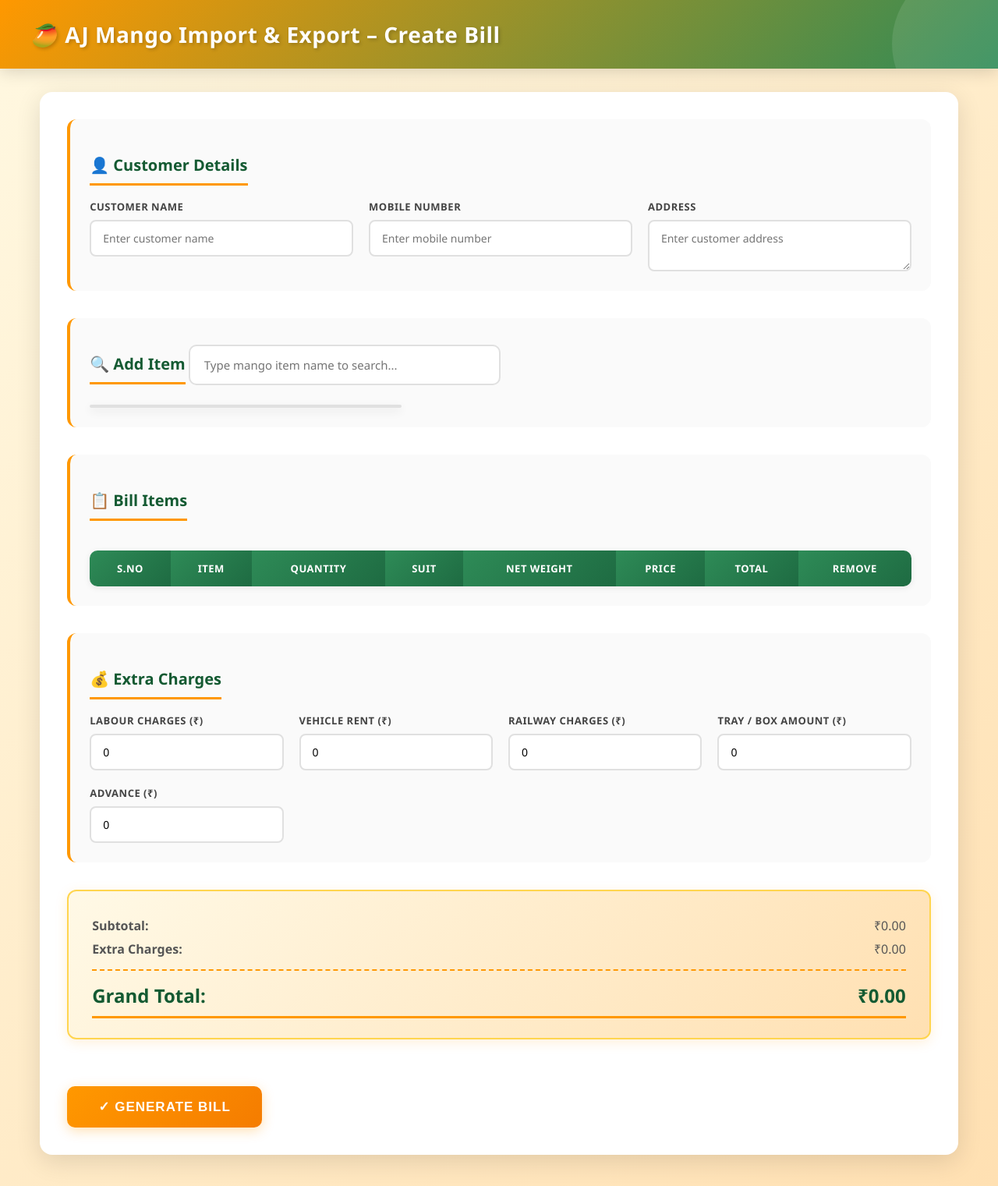
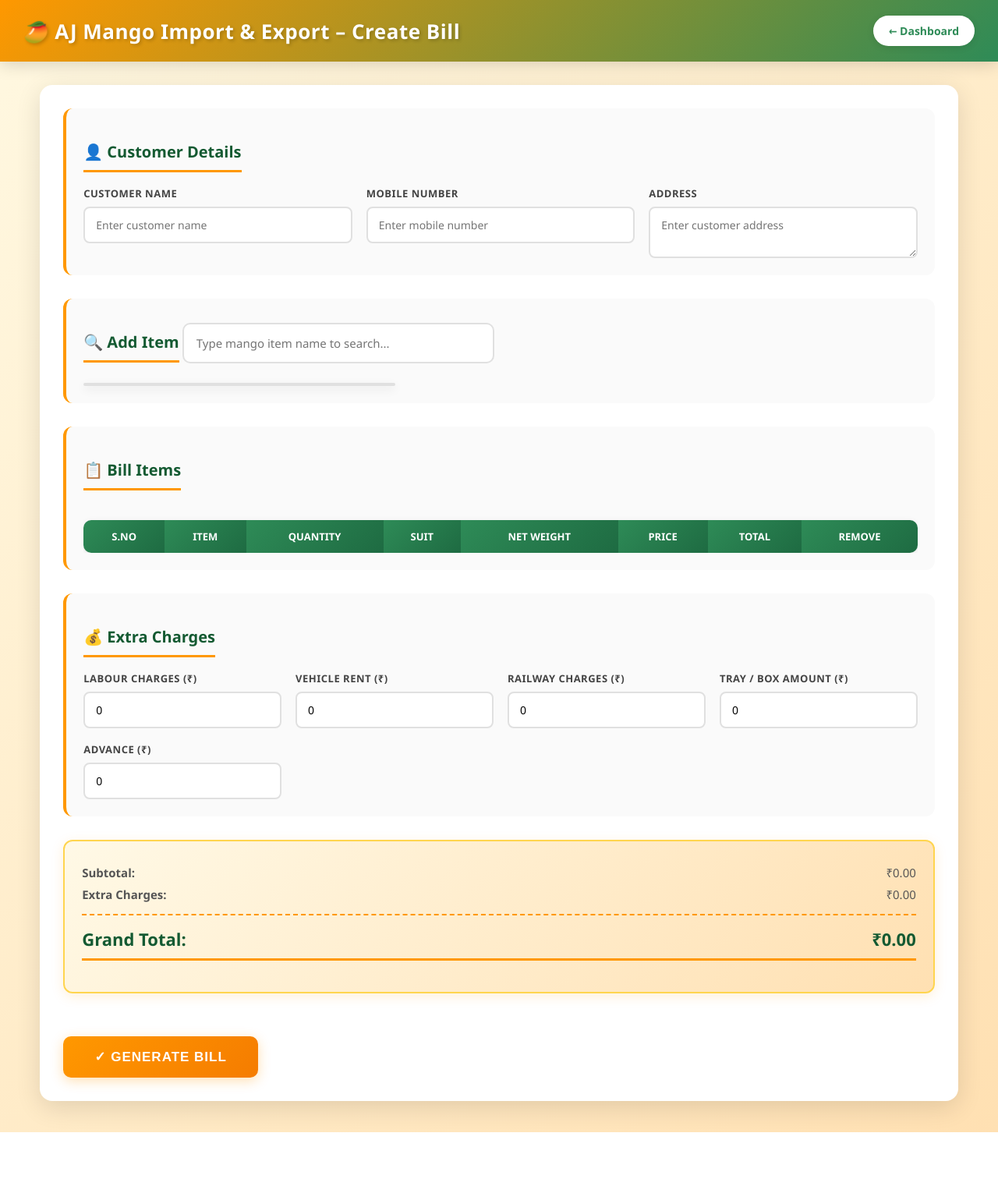
Before and after one commit to Khaleel-tech/AJ-trading, a Django app: page /create-bill/ in a window 1280 px wide. Shown: the whole page at 78% size. After the commit the page ends 1452 px from the top, so only its background shows below. Run offline with Django 5.2, Linux system fonts and the light colour scheme; a user stored in the database is signed in; data comes from the database, SQL or seed files in the repository; lists and menus that the app fills with data are empty.

```diff
--- a/billing/templates/billing/create_bill.html
+++ b/billing/templates/billing/create_bill.html
@@ -1,15 +1,11 @@
-
-
-
 <!DOCTYPE html>
 <html>
 <head>
     <title>Create Bill | AJ Mango Exports</title>
+    <meta name="viewport" content="width=device-width, initial-scale=1.0">
 
     <style>
-        * {
-            box-sizing: border-box;
-        }
+        * { box-sizing: border-box; }
 
         body {
             margin: 0;
@@ -19,53 +15,64 @@
             min-height: 100vh;
         }
 
+        /* ================= HEADER ================= */
+
         .header {
             background: linear-gradient(135deg, #FF9800 0%, #2E8B57 100%);
             color: white;
-            padding: 25px 40px;
+            padding: 20px 30px;
             box-shadow: 0 4px 20px rgba(0,0,0,0.15);
+            display: flex;
+            justify-content: space-between;
+            align-items: center;
+            flex-wrap: wrap;
+            gap: 12px;
             position: relative;
-            overflow: hidden;
-        }
-
-        .header::before {
-            content: '';
-            position: absolute;
-            top: -50%;
-            right: -5%;
-            width: 200px;
-            height: 200px;
-            background: rgba(255,255,255,0.1);
-            border-radius: 50%;
         }
 
         .header h1 {
             margin: 0;
-            font-size: 28px;
+            font-size: 26px;
             font-weight: 700;
             letter-spacing: 0.5px;
             text-shadow: 2px 2px 4px rgba(0,0,0,0.2);
-            position: relative;
-            z-index: 1;
         }
+
+        .back-btn {
+            background: white;
+            color: #2E8B57;
+            border: none;
+            padding: 10px 20px;
+            border-radius: 25px;
+            cursor: pointer;
+            font-weight: 600;
+            font-size: 14px;
+            text-decoration: none;
+            transition: all 0.3s ease;
+            box-shadow: 0 2px 10px rgba(0,0,0,0.1);
+        }
+
+        .back-btn:hover {
+            background: #f5f5f5;
+            transform: translateY(-2px);
+            box-shadow: 0 4px 15px rgba(0,0,0,0.2);
+        }
+
+        /* ================= CONTAINER ================= */
 
         .container {
             width: 92%;
             max-width: 1400px;
-            margin: 30px auto;
+            margin: 30px auto 40px auto;
             background: white;
-            padding: 35px;
+            padding: 30px;
             border-radius: 16px;
             box-shadow: 0 8px 32px rgba(0,0,0,0.12);
-            margin-bottom: 40px;
-        }
-
-        h2, h3 {
-            color: #145A32;
-            font-weight: 700;
         }
 
         h3 {
+            color: #145A32;
+            font-weight: 700;
             font-size: 20px;
             margin-bottom: 18px;
             padding-bottom: 10px;
@@ -74,8 +81,8 @@
         }
 
         .section {
-            margin-bottom: 35px;
-            padding: 25px;
+            margin-bottom: 30px;
+            padding: 22px;
             background: #fafafa;
             border-radius: 12px;
             border-left: 4px solid #FF9800;
@@ -87,10 +94,12 @@
             box-shadow: 0 4px 12px rgba(0,0,0,0.08);
         }
 
+        /* ================= FIELDS ================= */
+
         .field-group {
             display: grid;
-            grid-template-columns: repeat(auto-fit, minmax(250px, 1fr));
-            gap: 20px;
+            grid-template-columns: repeat(auto-fit, minmax(220px, 1fr));
+            gap: 18px;
         }
 
         .field-wrapper {
@@ -109,7 +118,7 @@
 
         input, textarea {
             width: 100%;
-            padding: 12px 15px;
+            padding: 12px 14px;
             border-radius: 8px;
             border: 2px solid #e0e0e0;
             font-size: 14px;
@@ -128,10 +137,12 @@
             min-height: 60px;
         }
 
+        /* ================= SEARCH ================= */
+
         #itemSearch {
             width: 100%;
             max-width: 400px;
-            padding: 14px 18px;
+            padding: 14px 16px;
             border-radius: 10px;
             border: 2px solid #e0e0e0;
             font-size: 15px;
@@ -154,19 +165,21 @@
         }
 
         #suggestions div {
-            padding: 12px 18px;
+            padding: 12px 16px;
             cursor: pointer;
             transition: all 0.2s ease;
             border-bottom: 1px solid #f0f0f0;
         }
 
-        #suggestions div:last-child {
-            border-bottom: none;
+        #suggestions div:hover {
+            background: #FFF3E0;
+            padding-left: 22px;
         }
 
-        #suggestions div:hover {
-            background: #FFF3E0;
-            padding-left: 24px;
+        /* ================= TABLE ================= */
+
+        .table-wrapper {
+            overflow-x: auto;
         }
 
         table {
@@ -177,55 +190,42 @@
             border-radius: 10px;
             overflow: hidden;
             box-shadow: 0 2px 8px rgba(0,0,0,0.08);
+            min-width: 700px;
         }
 
         th {
             background: linear-gradient(135deg, #2E8B57 0%, #1e6b42 100%);
             color: white;
-            padding: 14px 12px;
+            padding: 12px 10px;
             font-size: 13px;
             font-weight: 600;
             text-transform: uppercase;
-            letter-spacing: 0.5px;
         }
 
         td {
-            padding: 14px 12px;
+            padding: 12px 10px;
             text-align: center;
             border-bottom: 1px solid #e8e8e8;
             font-size: 14px;
             background: white;
         }
 
-        tr:hover td {
-            background: #fafafa;
-        }
-
-        tr:last-child td {
-            border-bottom: none;
-        }
-
         .remove-btn {
             background: linear-gradient(135deg, #e74c3c 0%, #c0392b 100%);
             color: white;
             border: none;
-            padding: 7px 14px;
+            padding: 6px 12px;
             border-radius: 6px;
             cursor: pointer;
             font-weight: 600;
             font-size: 13px;
-            transition: all 0.3s ease;
-            box-shadow: 0 2px 6px rgba(231, 76, 60, 0.3);
         }
 
-        .remove-btn:hover {
-            transform: translateY(-2px);
-            box-shadow: 0 4px 12px rgba(231, 76, 60, 0.4);
-        }
+        /* ================= SUMMARY ================= */
 
         .summary-box {
             background: linear-gradient(135deg, #FFF9E6 0%, #FFE0B2 100%);
-            padding: 25px 30px;
+            padding: 22px;
             border-radius: 12px;
             margin-top: 20px;
             border: 2px solid #FFD54F;
@@ -234,29 +234,23 @@
 
         .summary-box p {
             margin: 8px 0;
-            font-size: 16px;
+            font-size: 15px;
             color: #555;
             display: flex;
             justify-content: space-between;
-            align-items: center;
         }
 
         .summary-box h3 {
-            margin: 15px 0 0 0;
-            font-size: 24px;
+            margin-top: 15px;
+            font-size: 22px;
             color: #145A32;
             padding-top: 15px;
             border-top: 2px dashed #FF9800;
             display: flex;
             justify-content: space-between;
-            align-items: center;
         }
 
-        .charges-grid {
-            display: grid;
-            grid-template-columns: repeat(auto-fit, minmax(220px, 1fr));
-            gap: 20px;
-        }
+        /* ================= BUTTON ================= */
 
         .submit-btn {
             background: linear-gradient(135deg, #FF9800 0%, #F57C00 100%);
@@ -279,86 +273,60 @@
             box-shadow: 0 8px 24px rgba(255, 152, 0, 0.4);
         }
 
-        .submit-btn:active {
-            transform: translateY(-1px);
+        /* ================= RESPONSIVE ================= */
+
+        @media (max-width: 768px) {
+            .header {
+                flex-direction: column;
+                align-items: center;
+                text-align: center;
             }
 
-        @media (max-width: 768px) {
+            .header h1 {
+                font-size: 22px;
+            }
+
             .container {
                 width: 95%;
-                padding: 25px 20px;
+                padding: 20px;
             }
 
-            .field-group, .charges-grid {
+            .field-group {
                 grid-template-columns: 1fr;
             }
 
             #itemSearch, #suggestions {
                 max-width: 100%;
             }
-
-            .header {
-                padding: 20px 25px;
         }
 
+        @media (max-width: 480px) {
             .header h1 {
-                font-size: 22px;
+                font-size: 20px;
             }
 
-            table {
-                font-size: 12px;
-            }
-
-            th, td {
-                padding: 10px 6px;
+            .submit-btn {
+                width: 100%;
             }
         }
-
-        .icon-label {
-            display: flex;
-            align-items: center;
-            gap: 8px;
-        }
-
-        .icon-label::before {
-            content: '🥭';
-            font-size: 16px;
-        }
-
-        @keyframes slideIn {
-            from {
-                opacity: 0;
-                transform: translateY(20px);
-            }
-            to {
-                opacity: 1;
-                transform: translateY(0);
-            }
-        }
-
-        .section {
-            animation: slideIn 0.5s ease forwards;
-        }
-
-        .section:nth-child(1) { animation-delay: 0.1s; }
-        .section:nth-child(2) { animation-delay: 0.2s; }
-        .section:nth-child(3) { animation-delay: 0.3s; }
-        .section:nth-child(4) { animation-delay: 0.4s; }
     </style>
 </head>
 
 <body>
 
+<!-- HEADER -->
 <div class="header">
     <h1>🥭 AJ Mango Import & Export – Create Bill</h1>
+    <a href="{% url 'dashboard' %}" class="back-btn">← Dashboard</a>
 </div>
 
+<!-- MAIN -->
 <div class="container">
 
 <form method="post">
 {% csrf_token %}
 
-<!-- ================= CUSTOMER DETAILS ================= -->
+<!-- CUSTOMER DETAILS -->
 <div class="section">
     <h3>👤 Customer Details</h3>
     <div class="field-group">
@@ -379,17 +347,17 @@
     </div>
 </div>
 
-<!-- ================= ADD ITEM ================= -->
+<!-- ADD ITEM -->
 <div class="section">
     <h3>🔍 Add Item</h3>
     <input type="text" id="itemSearch" placeholder="Type mango item name to search...">
     <div id="suggestions"></div>
 </div>
 
-<!-- ================= BILL TABLE ================= -->
+<!-- BILL TABLE -->
 <div class="section">
     <h3>📋 Bill Items</h3>
-
+    <div class="table-wrapper">
         <table id="billTable">
             <thead>
                 <tr>
@@ -403,44 +371,43 @@
                     <th>Remove</th>
                 </tr>
             </thead>
-        <tbody>
-        </tbody>
+            <tbody></tbody>
         </table>
     </div>
+</div>
 
-<!-- ================= EXTRA CHARGES ================= -->
+<!-- EXTRA CHARGES -->
 <div class="section">
     <h3>💰 Extra Charges</h3>
-
-    <div class="charges-grid">
+    <div class="field-group">
         <div class="field-wrapper">
             <label>Labour Charges (₹)</label>
-            <input type="number" id="labour" name="labour" value="0" min="0" step="0.01" placeholder="0.00" oninput="recalculateTotals()">
+            <input type="number" id="labour" value="0" oninput="recalculateTotals()">
         </div>
 
         <div class="field-wrapper">
             <label>Vehicle Rent (₹)</label>
-            <input type="number" id="vehicle" name="vehicle" value="0" min="0" step="0.01" placeholder="0.00" oninput="recalculateTotals()">
+            <input type="number" id="vehicle" value="0" oninput="recalculateTotals()">
         </div>
 
         <div class="field-wrapper">
             <label>Railway Charges (₹)</label>
-            <input type="number" id="railway" name="railway" value="0" min="0" step="0.01" placeholder="0.00" oninput="recalculateTotals()">
+            <input type="number" id="railway" value="0" oninput="recalculateTotals()">
         </div>
 
         <div class="field-wrapper">
             <label>Tray / Box Amount (₹)</label>
-            <input type="number" id="tray" name="tray" value="0" min="0" step="0.01" placeholder="0.00" oninput="recalculateTotals()">
+            <input type="number" id="tray" value="0" oninput="recalculateTotals()">
         </div>
 
         <div class="field-wrapper">
             <label>Advance (₹)</label>
-            <input type="number" id="advance" name="advance" value="0" min="0" step="0.01" placeholder="0.00" oninput="recalculateTotals()">
+            <input type="number" id="advance" value="0" oninput="recalculateTotals()">
         </div>
     </div>
 </div>
 
-<!-- ================= SUMMARY ================= -->
+<!-- SUMMARY -->
 <div class="section summary-box">
     <p><strong>Subtotal:</strong> <span>₹<span id="subtotal">0.00</span></span></p>
     <p><strong>Extra Charges:</strong> <span>₹<span id="extraCharges">0.00</span></span></p>
@@ -450,156 +417,7 @@
 <button type="submit" class="submit-btn">✓ Generate Bill</button>
 
 </form>
-
 </div>
 
 </body>
 </html>
-
-<script>
-/* ================= ITEMS DATA ================= */
-const items = {{ items_json|safe }};
-const searchInput = document.getElementById("itemSearch");
-const suggestions = document.getElementById("suggestions");
-const billTable = document.getElementById("billTable");
-
-/* ================= SEARCH AUTOCOMPLETE ================= */
-searchInput.addEventListener("keyup", () => {
-    const query = searchInput.value.toLowerCase();
-    suggestions.innerHTML = "";
-
-    if (!query) return;
-
-    items
-        .filter(i => i.name.toLowerCase().includes(query))
-        .slice(0, 5)
-        .forEach(item => {
-            const div = document.createElement("div");
-            div.textContent = `${item.name} - ₹${item.price}`;
-            div.style.cursor = "pointer";
-            div.onclick = () => addItem(item);
-            suggestions.appendChild(div);
-        });
-});
-
-/* ================= ADD ITEM ================= */
-function addItem(item) {
-    suggestions.innerHTML = "";
-    searchInput.value = "";
-
-    if (document.getElementById("row-" + item.id)) return;
-
-    const row = document.createElement("tr");
-    row.id = "row-" + item.id;
-
-    row.innerHTML = `
-    <td class="sno"></td>
-    <td>${item.name}</td>
-
-    <td>
-        <input type="number" name="qty_${item.id}" value="1" min="0"
-               onchange="recalculateTotals()">
-    </td>
-
-    <td>
-        <input type="number" name="suit_${item.id}" value="0" min="0" step="0.01"
-               onchange="recalculateTotals()">
-    </td>
-
-    <td class="net-weight">0.000</td>
-
-    <td class="price">₹${item.price}</td>
-
-    <td class="row-total">₹0.00</td>
-
-    <td>
-        <button type="button" onclick="removeItem(${item.id})">❌</button>
-    </td>
-`;
-
-
-
-    billTable.appendChild(row);
-    updateSerialNumbers();
-    row.querySelector(`[name="qty_${item.id}"]`).focus();
-    recalculateTotals();
-}
-
-
-/* ================= REMOVE ITEM ================= */
-function removeItem(id) {
-    const row = document.getElementById("row-" + id);
-    if (row) row.remove();
-    updateSerialNumbers();
-    recalculateTotals();
-}
-
-
-// updating serail numbers
-function updateSerialNumbers() {
-    const rows = document.querySelectorAll("#billTable tr");
-    let count = 1;
-
-    rows.forEach((row, index) => {
-        if (index === 0) return; // skip header row
-        const snoCell = row.querySelector(".sno");
-        if (snoCell) {
-            snoCell.textContent = count;
-            count++;
-        }
-    });
-}
-
-
-
-
-/* ================= TOTAL CALCULATION ================= */
-function recalculateTotals() {
-    let subtotal = 0;
-
-    document.querySelectorAll("#billTable tr").forEach((row, index) => {
-        if (index === 0) return;
-
-        const priceText = row.querySelector(".price")?.textContent;
-        const qtyInput = row.querySelector("input[name^='qty_']");
-        const suitInput = row.querySelector("input[name^='suit_']");
-        const netWeightCell = row.querySelector(".net-weight");
-        const totalCell = row.querySelector(".row-total");
-
-        if (!priceText || !qtyInput || !suitInput) return;
-
-        const price = parseFloat(priceText.replace("₹", "")) || 0;
-        const qty = parseFloat(qtyInput.value) || 0;
-        const suit = parseFloat(suitInput.value) || 0;
-
-        const netWeight = qty - ((qty * suit) / 1000);
-        const finalNetWeight = netWeight < 0 ? 0 : netWeight;
-
-        netWeightCell.textContent = finalNetWeight.toFixed(2);
-
-        const rowTotal = finalNetWeight * price;
-        totalCell.textContent = "₹" + rowTotal.toFixed(1);
-
-        subtotal += rowTotal;
-    });
-
-    // Update subtotal
-    document.getElementById("subtotal").textContent = subtotal.toFixed(1);
-
-    // Get extra charges
-    const labour = parseFloat(document.getElementById("labour").value) || 0;
-    const vehicle = parseFloat(document.getElementById("vehicle").value) || 0;
-    const railway = parseFloat(document.getElementById("railway").value) || 0;
-    const tray = parseFloat(document.getElementById("tray").value) || 0;
-    const advance = parseFloat(document.getElementById("advance").value) || 0;
-
-    // Final grand total calculation
-    const grandTotal = subtotal + labour + vehicle + railway + tray - advance;
-
-    document.getElementById("grandTotal").textContent = grandTotal.toFixed(2);
-}
-
-</script>
-
-</body>
-</html>
```
Lines whose indentation alone changed are shown as unchanged.
